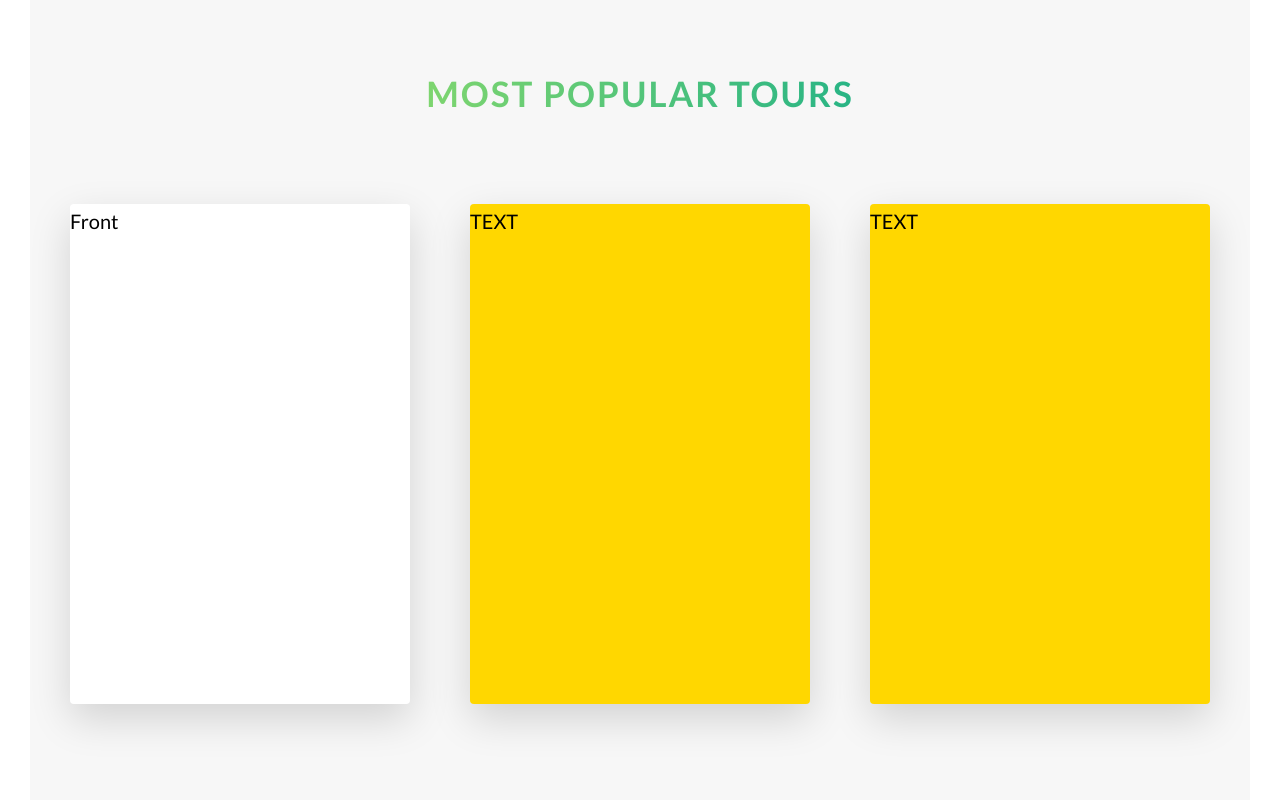
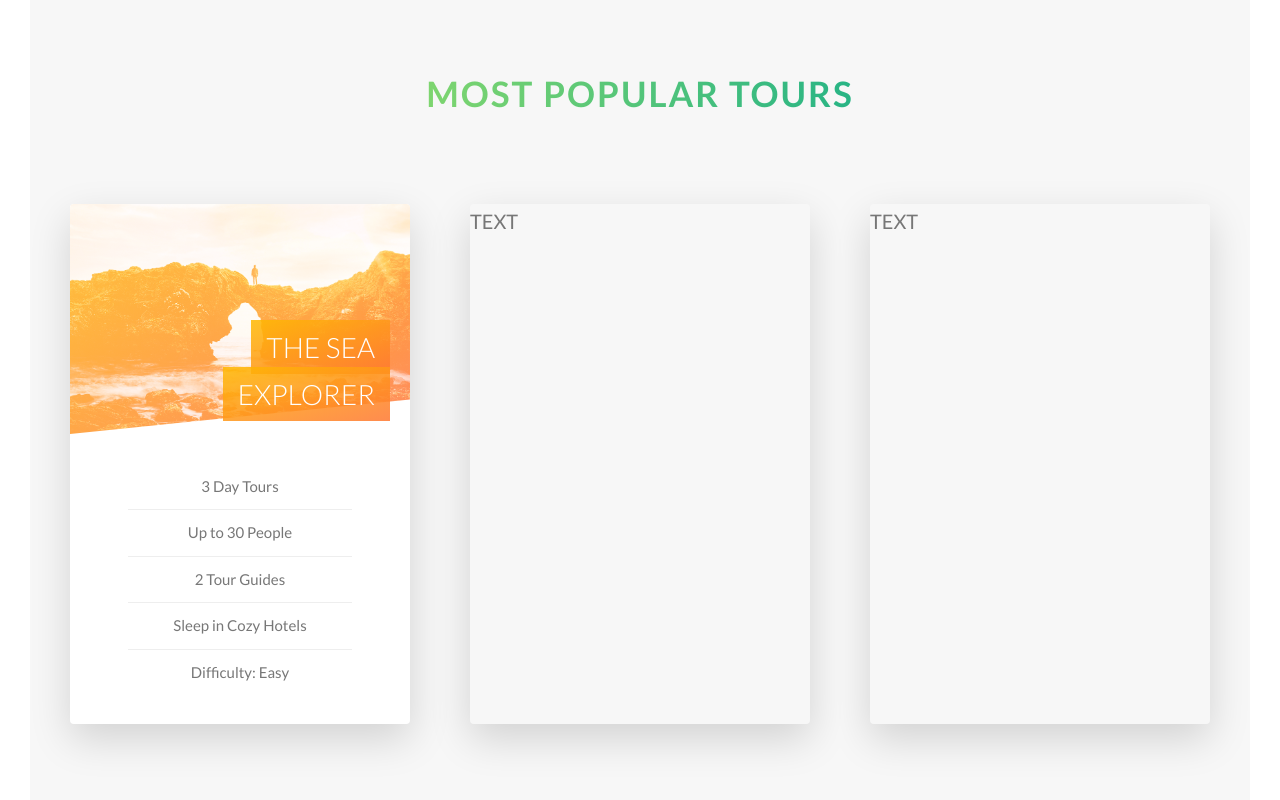
Before and after one commit to deepakkarki/css-course, a website: page Natours/starter/index.html in a window 1280 px wide. Shown: the part 2357-3157 px from the top of the page. Drawn offline with Linux system fonts and the light colour scheme.

Commit message:
Finished the front side of the card. End of s5 v40.

```diff
--- a/Natours/starter/index.html
+++ b/Natours/starter/index.html
@@ -184,7 +184,23 @@
               <div class="col-1-of-3">
                 <div class="card">
                   <div class="card__side card__side--front">
-                      Front
+                      <div class="card__picture card__picture--1">
+                          &nbsp;
+                      </div>
+                      <h4 class="card__heading">
+                          <span class="card__heading-span card__heading-span--1">
+                              The Sea Explorer
+                          </span>
+                      </h4>
+                      <div class="card__details">
+                          <ul>
+                              <li>3 Day Tours</li>
+                              <li>Up to 30 People</li>
+                              <li>2 Tour Guides</li>
+                              <li>Sleep in Cozy Hotels</li>
+                              <li>Difficulty: Easy</li>
+                          </ul>
+                      </div>
                   </div>
                   <div class="card__side card__side--back card__side--back-1">
                       Back
--- a/Natours/starter/sass/abstracts/_variables.scss
+++ b/Natours/starter/sass/abstracts/_variables.scss
@@ -10,6 +10,7 @@ $color-tertiary-light: #2998ff;
 $color-tertiary-dark: #5643fa;
 
 $color-grey-light-1: #f7f7f7;
+$color-grey-light-2: #eeeeee;
 $color-grey-dark: #777;
 $color-white: #fff;
 $color-black: #000;
--- a/Natours/starter/sass/components/_card.scss
+++ b/Natours/starter/sass/components/_card.scss
@@ -2,17 +2,16 @@
     perspective: 150rem;
     -moz-perspective: 150rem;
     position: relative;
-    height: 35rem;
+    height: 52rem;
 
     &__side{
-        background-color: gold;
-        height: 50rem;
+        height: inherit;
         transition: all .8s ease;
         font-size: 2rem;
-        color: $color-black;
         backface-visibility: hidden;
         position: absolute;
         border-radius: .4rem;
+        overflow: hidden;
         left: 0;
         top: 0;
         width: 100%;
@@ -40,4 +39,66 @@
       transform: rotateY(0);
     }
 
+
+    //FRONT SIDE Styling
+
+    &__picture{
+        background-size: cover;
+        height: 23rem;
+        background-blend-mode: screen;
+        clip-path: polygon(0 0, 100% 0, 100% 85%, 0 100%);
+
+        &--1{
+            background-image: linear-gradient( to right bottom, $color-secondary-light, $color-secondary-dark),
+            url("../img/nat-5.jpg")
+        }
+        &--2{ background-image: url("../img/nat-5.jpg") }
+        &--3{ background-image: url("../img/nat-5.jpg") }
+    }
+
+    &__heading{
+        font-size: 2.8rem;
+        font-weight: 300;
+        text-transform: uppercase;
+        text-align: right;
+        color: $color-white;
+        position: absolute;
+        top: 12rem;
+        right: 2rem;
+        width: 75%;
+    }
+
+    &__heading-span{
+        padding: 1rem 1.5rem;
+        -webkit-box-decoration-break: clone;
+        box-decoration-break: clone;
+
+        &--1{
+            background-image: linear-gradient(
+                to right bottom,
+                rgba($color-secondary-light, .85),
+                rgba($color-secondary-dark, .85)
+            );
+        }
+    }
+
+    &__details{
+        padding: 3rem;
+
+        ul{
+            list-style: none;
+            width: 80%;
+            margin: 0 auto;
+
+            li{
+                text-align: center;
+                font-size: 1.5rem;
+                padding: 1rem;
+
+                &:not(:last-child){
+                    border-bottom: 1px solid $color-grey-light-2;
+                }
+            }
+        }
+    }
 }
```
Also changed, not shown: Natours/starter/css/style.css.
